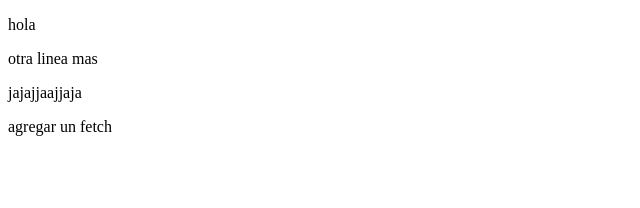
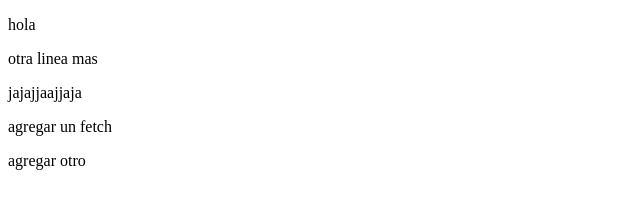
Before and after one commit to marvinchucho/prueba, a plain HTML site: page index.html in a window 1280 px wide. Shown: the full height of the page, 0-640 px from the left. Drawn offline with Linux system fonts and the light colour scheme.

Commit message:
agregar otro

```diff
--- a/index.html
+++ b/index.html
@@ -13,6 +13,7 @@
             <p>otra linea mas</p>
             <p>jajajjaajjaja</p>
             <p>agregar un fetch</p>
+            <p>agregar otro</p>
         </div>
     </div>
 
```
